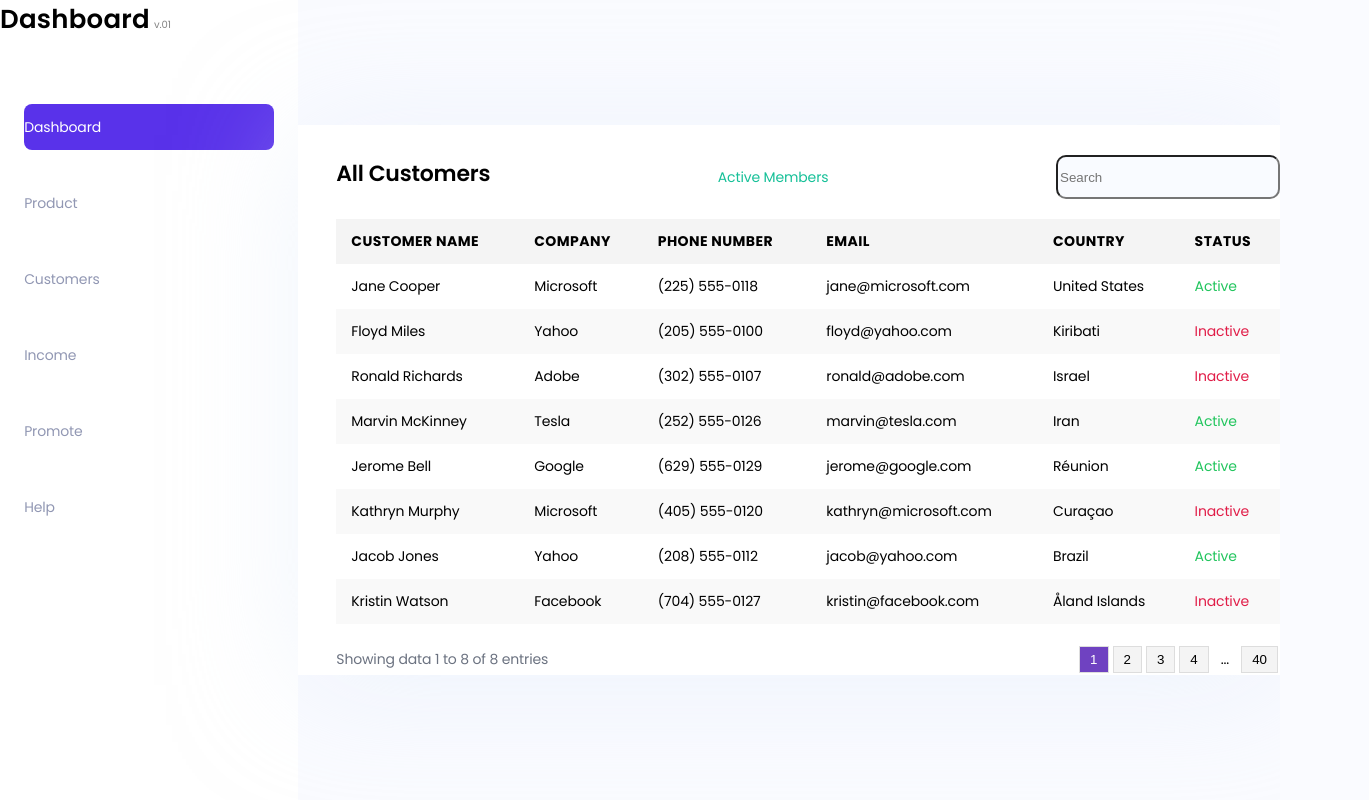
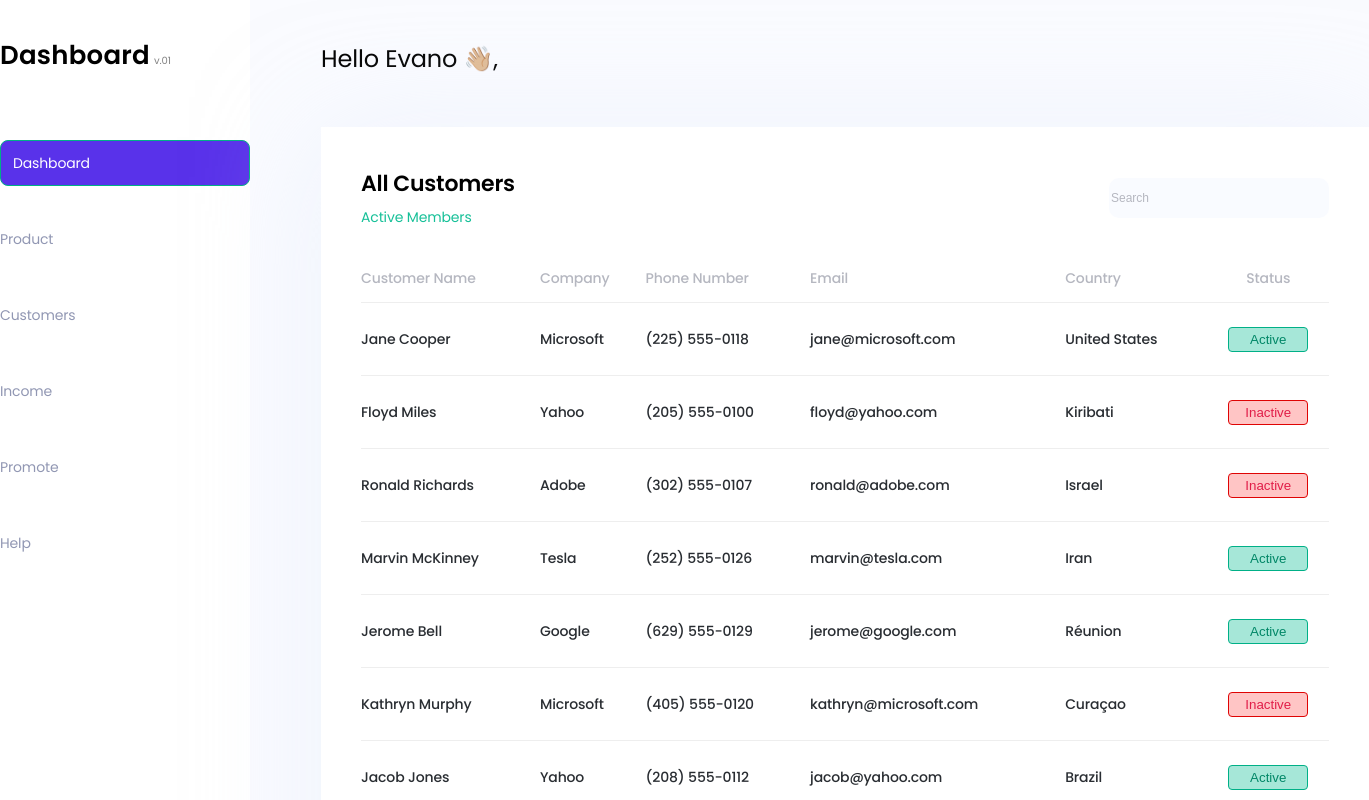
Before and after one commit to Guard84/crm_dashboard_test, a React (Vite) app in the folder my-dashboard/: page / in a window 1280 px wide. Shown: the top 800 px of the page, 1369 px wide, since content can reach past the window. Built offline with nearby package versions, Linux system fonts and the light colour scheme.

Commit message:
fixed table

```diff
--- a/my-dashboard/src/App.jsx
+++ b/my-dashboard/src/App.jsx
@@ -2,13 +2,17 @@
 import './styles/app.scss'
 import Sidebar from './components/Sidebar'
 import Customers from './components/Customers'
+import Header from './components/Header'
 
 function App() {
 
   return (
     <div className="app-container">
       <Sidebar />
+      <div>
+      <Header/>
       <Customers />
+      </div>
     </div>
   )
 }
--- a/my-dashboard/src/components/Customers.jsx
+++ b/my-dashboard/src/components/Customers.jsx
@@ -1,12 +1,13 @@
-import {useState } from 'react';
-import members from '../members.json';
-import '../styles/customers.scss'
+import { useState } from "react";
+import members from "../members.json";
+import "../styles/customers.scss";
 const Customers = () => {
-    const [searchQuery, setSearchQuery] = useState('');
+  const [searchQuery, setSearchQuery] = useState("");
   const [currentPage, setCurrentPage] = useState(1);
 
   // Пошук
-    const filteredMembers = members.filter(member =>
+  const filteredMembers = members.filter(
+    (member) =>
       member.name.toLowerCase().includes(searchQuery.toLowerCase()) ||
       member.company.toLowerCase().includes(searchQuery.toLowerCase()) ||
       member.phoneNumber.includes(searchQuery) ||
@@ -19,10 +20,12 @@ const Customers = () => {
   };
 
   return (
-      <div className='customers'>
-        <div className='customers-header'>
-          <h1 className='customers-header-title'>All Customers</h1>
-          <p className='customers-header-title-members'>Active Members</p>
+    <div className="customers">
+      <div className="customers-header">
+        <div>
+        <h1 className="customers-header-title">All Customers</h1>
+        <p className="customers-header-title-members">Active Members</p>
+        </div>
         <input
           type="text"
           placeholder="Search"
@@ -41,18 +44,22 @@ const Customers = () => {
               <th>Phone Number</th>
               <th>Email</th>
               <th>Country</th>
-                <th>Status</th>
+              <th style={{ textAlign: "center" }}>Status</th>
             </tr>
           </thead>
           <tbody>
-              {filteredMembers.map(member => (
+            {filteredMembers.map((member) => (
               <tr key={member.id}>
                 <td>{member.name}</td>
                 <td>{member.company}</td>
                 <td>{member.phoneNumber}</td>
                 <td>{member.email}</td>
                 <td>{member.country}</td>
-                  <td className={member.status.toLowerCase()}>{member.status}</td>
+                <td>
+                  <button className={member.status.toLowerCase()}>
+                    {member.status}
+                  </button>
+                </td>
               </tr>
             ))}
           </tbody>
@@ -62,12 +69,37 @@ const Customers = () => {
       <div className="pagination">
         <p>Showing data 1 to 8 of {filteredMembers.length} entries</p>
         <div className="pagination-buttons">
-            <button className={currentPage === 1 ? 'active' : ''} onClick={() => handlePageClick(1)}>1</button>
-            <button className={currentPage === 2 ? 'active' : ''} onClick={() => handlePageClick(2)}>2</button>
-            <button className={currentPage === 3 ? 'active' : ''} onClick={() => handlePageClick(3)}>3</button>
-            <button className={currentPage === 4 ? 'active' : ''} onClick={() => handlePageClick(4)}>4</button>
+          <button
+            className={currentPage === 1 ? "active" : ""}
+            onClick={() => handlePageClick(1)}
+          >
+            1
+          </button>
+          <button
+            className={currentPage === 2 ? "active" : ""}
+            onClick={() => handlePageClick(2)}
+          >
+            2
+          </button>
+          <button
+            className={currentPage === 3 ? "active" : ""}
+            onClick={() => handlePageClick(3)}
+          >
+            3
+          </button>
+          <button
+            className={currentPage === 4 ? "active" : ""}
+            onClick={() => handlePageClick(4)}
+          >
+            4
+          </button>
           <span>...</span>
-            <button className={currentPage === 40 ? 'active' : ''} onClick={() => handlePageClick(40)}>40</button>
+          <button
+            className={currentPage === 40 ? "active" : ""}
+            onClick={() => handlePageClick(40)}
+          >
+            40
+          </button>
         </div>
       </div>
     </div>
--- /dev/null
+++ b/my-dashboard/src/components/Header.jsx
@@ -0,0 +1,11 @@
+import '../styles/header.scss'
+
+const Header = () => {
+    return (
+        <>
+        <h1 className="header">Hello Evano 👋🏼,</h1>
+        </>
+    )
+}
+
+export default Header;
--- a/my-dashboard/src/index.css
+++ b/my-dashboard/src/index.css
@@ -24,8 +24,7 @@ h4,
 h5,
 h6,
 p {
-  margin-top: 0;
-  margin-bottom: 0;
+  margin: 0;
 }
 
 ul,
--- a/my-dashboard/src/styles/app.scss
+++ b/my-dashboard/src/styles/app.scss
@@ -1,3 +1,8 @@
 .app-container {
     display: flex;
+    gap: 71px;
+
+    .dashboard {
+        margin-top: 41px;
+    }
 }
--- a/my-dashboard/src/styles/customers.scss
+++ b/my-dashboard/src/styles/customers.scss
@@ -1,16 +1,18 @@
 .customers {
   width: 968px;
+  height: 812px;
+  flex-shrink: 0;
   background: #fff;
   filter: drop-shadow(0px 10px 60px rgba(226, 236, 249, 0.5));
-  margin: auto;
-  padding-top: 30px;
-  padding-left: 38px;
+  margin: 0;
+  padding: 40px;
+  overflow: hidden;
 
   .customers-header {
     display: flex;
     justify-content: space-between;
     align-items: center;
-    margin-bottom: 20px;
+    margin-bottom: 40px;
 
     &-title {
       font-size: 22px;
@@ -30,49 +32,112 @@
     border-radius: 10px;
     background: #f9fbff;
     outline: none;
+    border: none;
+
+    &::placeholder {
+      color: #B5B7C0;
+      font-size: 12px;
+      font-weight: 400;
     }
-
+  }
 }
 
 .members-table {
   width: 100%;
-  border-collapse: collapse;
-
-  th, td {
-    padding: 12px 15px;
-    text-align: left;
+  border-spacing: 0;
+  border-collapse: separate;
 }
 
-  th {
-    background-color: #f4f4f4;
-    text-transform: uppercase;
-    letter-spacing: 0.03em;
+.members-table thead th {
+  text-transform: capitalize;
+  color: #B5B7C0;
+  font-weight: 500;
+  padding-bottom: 14px;
+  padding-top: 0;
+  white-space: nowrap;
+  position: relative;
 }
 
-  tr {
-    &:nth-child(even) {
-      background-color: #f9f9f9;
+.members-table thead th::after {
+  content: "";
+  position: absolute;
+  left: 0;
+  bottom: 0;
+  width: 100%;
+  height: 1px;
+  background: #EEE;
 }
+
+th,
+td {
+  text-align: left;
+  vertical-align: middle;
+  padding: 24px 0;
+}
+
+.members-table tbody tr {
+  position: relative;
+  color: #292D32;
+  font-weight: 500;
+}
+
+.members-table tbody tr:not(:last-child)::after {
+  content: "";
+  position: absolute;
+  left: 0;
+  bottom: 0;
+  width: 100%;
+  height: 1px;
+  background: #EEE;
+}
+
+.members-table tbody tr:last-child::after {
+  content: "";
+  position: absolute;
+  left: 0;
+  bottom: 0;
+  width: 100%;
+  height: 1px;
+  background: #EEE;
 }
 
 .active {
-    color: #21c55d;
+  color: #008767;
+  display: flex;
+  width: 80px;
+  padding: 4px 12px;
+  justify-content: center;
+  align-items: center;
+  gap: 10px;
+  border-radius: 4px;
+  border: 1px solid #00b087;
+  background: rgba(22, 192, 152, 0.38);
+  margin: auto;
 }
 
 .inactive {
   color: #e11d48;
+  display: flex;
+  width: 80px;
+  padding: 4px 12px;
+  justify-content: center;
+  align-items: center;
+  gap: 10px;
+  border-radius: 4px;
+  border: 1px solid #df0404;
+  background: #ffc5c5;
+  margin: auto;
 }
-}
+
 
 .pagination {
   display: flex;
   justify-content: space-between;
   align-items: center;
-  margin-top: 20px;
+  margin-top: 32px;
 
   p {
-    font-size: 0.875rem;
-    color: #6b7280;
+    color: #B5B7C0;
   }
 
   .pagination-buttons {
--- /dev/null
+++ b/my-dashboard/src/styles/header.scss
@@ -0,0 +1,7 @@
+.header {
+    color: #000;
+    font-size: 24px;
+    margin-top: 41px;
+    margin-bottom: 51px;
+    font-weight: 400;
+}
--- a/my-dashboard/src/styles/sidebar.scss
+++ b/my-dashboard/src/styles/sidebar.scss
@@ -13,6 +13,7 @@
     font-weight: 600;
     letter-spacing: 0.26px;
     margin-bottom: 65px;
+    margin-top: 36px;
 
     &-span {
       color: #838383;
```
Lines whose indentation alone changed are shown as unchanged.
